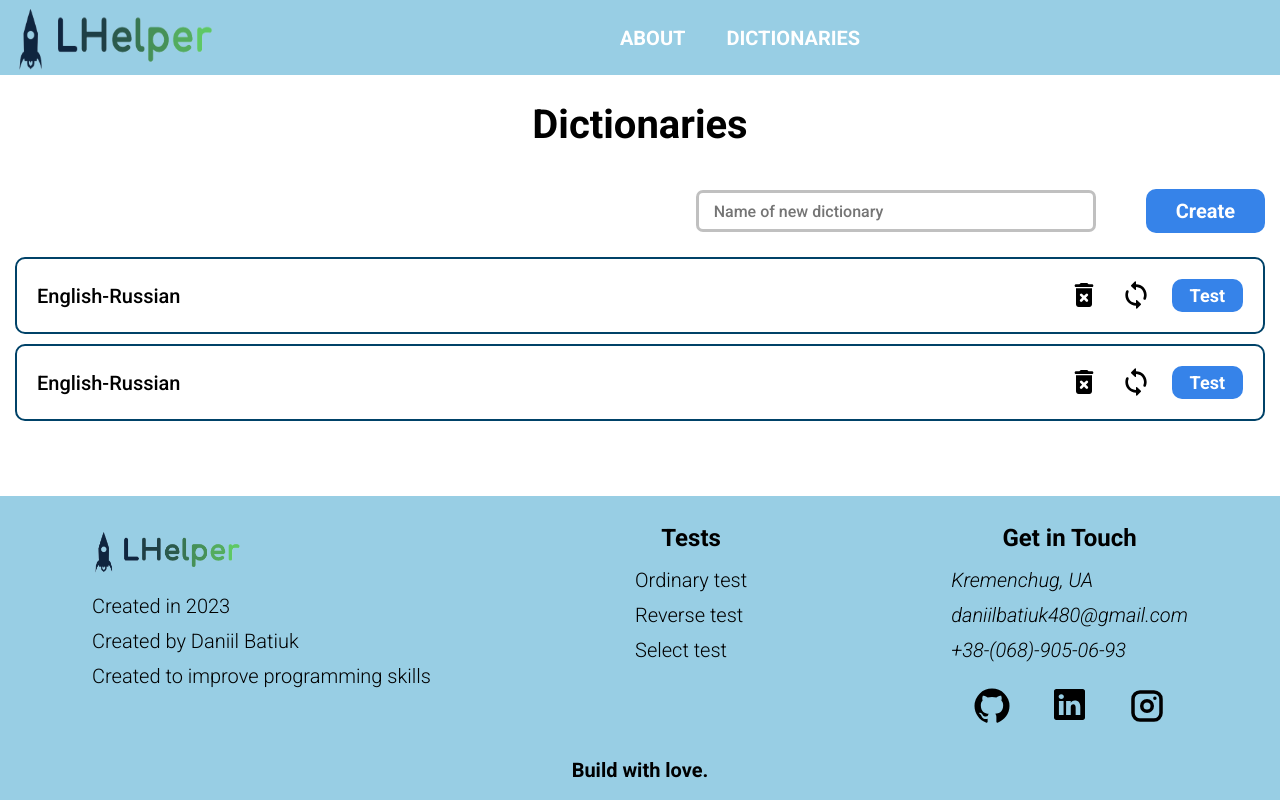
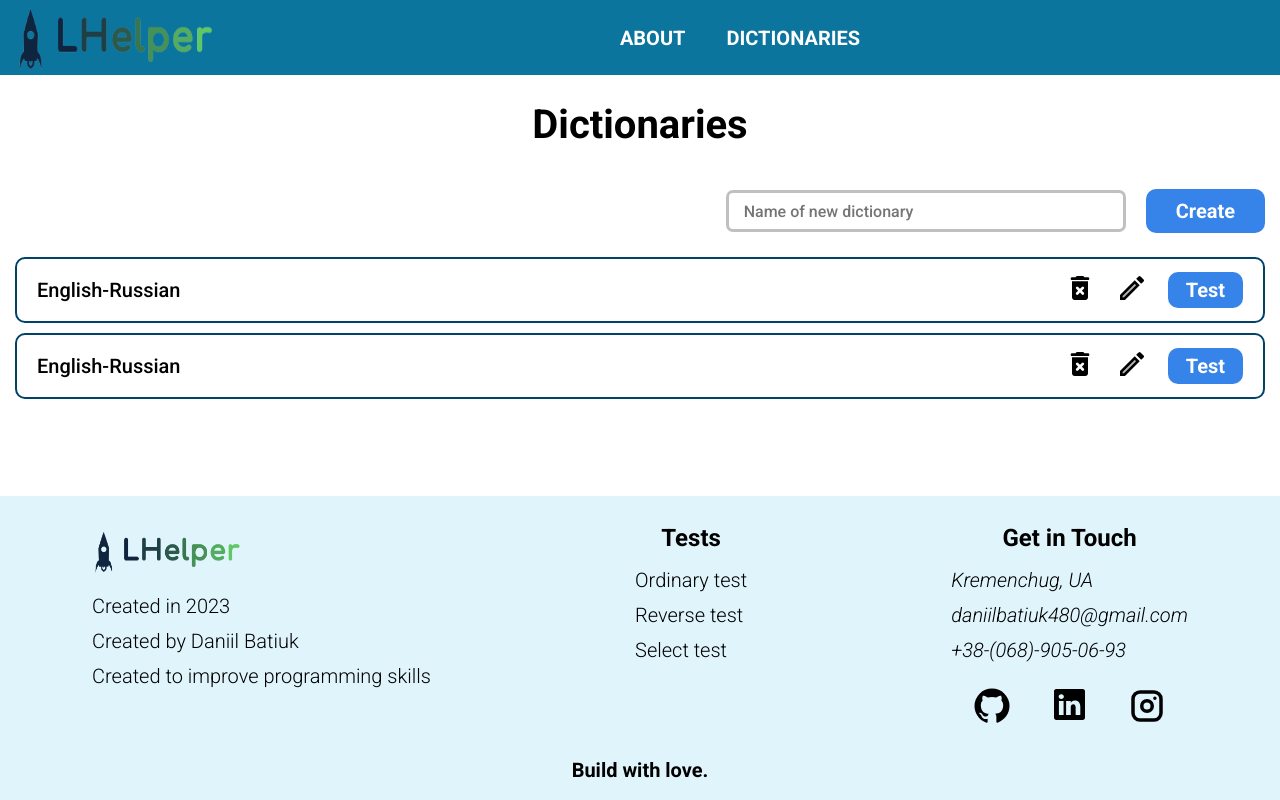
Before and after one commit to DaniilBatiuk/Remember_Helper, a Next.js app in the folder client/: page /dictionaries in a window 1280 px wide. Built offline with nearby package versions, Linux system fonts and the light colour scheme.

Commit message:
update styles

```diff
--- a/client/src/assets/styles/globals.scss
+++ b/client/src/assets/styles/globals.scss
@@ -84,11 +84,3 @@ main {
   padding: 0px 15px;
   overflow-wrap: break-word;
 }
-
-%colorHover {
-  transition: color 0.2s ease;
-
-  &:hover {
-    color: #3998af;
-  }
-}
--- a/client/src/assets/styles/variables.scss
+++ b/client/src/assets/styles/variables.scss
@@ -1 +1,23 @@
-$backgroundColor: rgb(152, 206, 228);
+$backgroundColor: rgb(224, 244, 252);
+
+@mixin blueButton($p1, $p2) {
+  background-color: rgb(54, 131, 233);
+  padding: $p1 $p2;
+  font-size: 20px;
+  font-weight: 600;
+  color: white;
+  border-radius: 10px;
+  transition: background-color 0.1s ease;
+
+  &:hover {
+    background-color: rgb(30, 68, 117);
+  }
+}
+
+%colorHover {
+  transition: color 0.2s ease;
+
+  &:hover {
+    color: #f7e602;
+  }
+}
--- a/client/src/components/Dictionaries/Dictionaries.scss
+++ b/client/src/components/Dictionaries/Dictionaries.scss
@@ -1,3 +1,5 @@
+@import '../../assets/styles/variables.scss';
+
 .dictionaries {
   margin-top: 30px;
   display: flex;
@@ -13,7 +15,7 @@
   &__create {
     margin-top: 40px;
     display: flex;
-    column-gap: 50px;
+    column-gap: 20px;
     justify-content: flex-end;
     align-items: center;
 
@@ -21,24 +23,10 @@
       height: 42px;
       max-width: 400px;
     }
-
-    @media (max-width: 520px) {
-      column-gap: 20px;
-    }
   }
 
   &__new {
-    background-color: rgb(54, 131, 233);
-    padding: 10px 30px;
-    font-size: 20px;
-    font-weight: 600;
-    color: white;
-    border-radius: 10px;
-    transition: background-color 0.1s ease;
-
-    &:hover {
-      background-color: rgb(30, 68, 117);
-    }
+    @include blueButton(10px, 30px);
   }
 
   &__list {
@@ -56,10 +44,14 @@
   display: flex;
   justify-content: space-between;
   align-items: center;
-  padding: 20px;
+  padding: 13px 20px;
   border: 2px solid rgb(0, 66, 104);
   border-radius: 10px;
   transition: background-color 0.3s ease;
+
+  @media (max-width: 520px) {
+    padding: 10px 10px;
+  }
 
   &:hover {
     background-color: rgb(203, 239, 253);
@@ -96,16 +88,6 @@
   }
 
   &__test {
-    background-color: rgb(54, 131, 233);
-    padding: 6px 18px;
-    font-size: 18px;
-    font-weight: 600;
-    color: white;
-    border-radius: 10px;
-    transition: background-color 0.1s ease;
-
-    &:hover {
-      background-color: rgb(30, 68, 117);
-    }
+    @include blueButton(6px, 18px);
   }
 }
--- a/client/src/components/Dictionaries/Dictionaries.tsx
+++ b/client/src/components/Dictionaries/Dictionaries.tsx
@@ -36,9 +36,10 @@ const Dictionaries: React.FC = () => {
               viewBox="0 0 24 24"
               className="item__icon-update"
             >
+              <path fill="currentColor" d="M5 18.08V19h.92l9.06-9.06l-.92-.92z" opacity=".3" />
               <path
                 fill="currentColor"
-                d="M12 4V2.21c0-.45-.54-.67-.85-.35l-2.8 2.79c-.2.2-.2.51 0 .71l2.79 2.79c.32.31.86.09.86-.36V6c3.31 0 6 2.69 6 6c0 .79-.15 1.56-.44 2.25c-.15.36-.04.77.23 1.04c.51.51 1.37.33 1.64-.34c.37-.91.57-1.91.57-2.95c0-4.42-3.58-8-8-8zm0 14c-3.31 0-6-2.69-6-6c0-.79.15-1.56.44-2.25c.15-.36.04-.77-.23-1.04c-.51-.51-1.37-.33-1.64.34C4.2 9.96 4 10.96 4 12c0 4.42 3.58 8 8 8v1.79c0 .45.54.67.85.35l2.79-2.79c.2-.2.2-.51 0-.71l-2.79-2.79a.5.5 0 0 0-.85.36V18z"
+                d="M3 17.25V21h3.75L17.81 9.94l-3.75-3.75L3 17.25zM5.92 19H5v-.92l9.06-9.06l.92.92L5.92 19zM20.71 5.63l-2.34-2.34a.996.996 0 0 0-1.41 0l-1.83 1.83l3.75 3.75l1.83-1.83a.996.996 0 0 0 0-1.41z"
               />
             </svg>
             <button type="submit" className="item__test">
@@ -68,9 +69,10 @@ const Dictionaries: React.FC = () => {
               viewBox="0 0 24 24"
               className="item__icon-update"
             >
+              <path fill="currentColor" d="M5 18.08V19h.92l9.06-9.06l-.92-.92z" opacity=".3" />
               <path
                 fill="currentColor"
-                d="M12 4V2.21c0-.45-.54-.67-.85-.35l-2.8 2.79c-.2.2-.2.51 0 .71l2.79 2.79c.32.31.86.09.86-.36V6c3.31 0 6 2.69 6 6c0 .79-.15 1.56-.44 2.25c-.15.36-.04.77.23 1.04c.51.51 1.37.33 1.64-.34c.37-.91.57-1.91.57-2.95c0-4.42-3.58-8-8-8zm0 14c-3.31 0-6-2.69-6-6c0-.79.15-1.56.44-2.25c.15-.36.04-.77-.23-1.04c-.51-.51-1.37-.33-1.64.34C4.2 9.96 4 10.96 4 12c0 4.42 3.58 8 8 8v1.79c0 .45.54.67.85.35l2.79-2.79c.2-.2.2-.51 0-.71l-2.79-2.79a.5.5 0 0 0-.85.36V18z"
+                d="M3 17.25V21h3.75L17.81 9.94l-3.75-3.75L3 17.25zM5.92 19H5v-.92l9.06-9.06l.92.92L5.92 19zM20.71 5.63l-2.34-2.34a.996.996 0 0 0-1.41 0l-1.83 1.83l3.75 3.75l1.83-1.83a.996.996 0 0 0 0-1.41z"
               />
             </svg>
             <button type="submit" className="item__test">
--- a/client/src/components/Dictionary/Dictionary.tsx
+++ b/client/src/components/Dictionary/Dictionary.tsx
@@ -2,6 +2,10 @@ import React from 'react';
 import './Dictionary.scss';
 
 const Dictionary: React.FC = () => {
-  return <section className="dictionary"></section>;
+  return (
+    <section className="dictionary">
+      <h2 className="dictionary__title">English-Russian</h2>
+    </section>
+  );
 };
 export default Dictionary;
--- a/client/src/components/Header/Header.scss
+++ b/client/src/components/Header/Header.scss
@@ -1,10 +1,9 @@
-@import '../../assets/styles/globals.scss';
 @import '../../assets/styles/variables.scss';
 
 .header {
   position: relative;
   width: 100%;
-  background-color: $backgroundColor;
+  background-color: rgb(12, 117, 158);
 
   &__container {
     display: flex;
```
